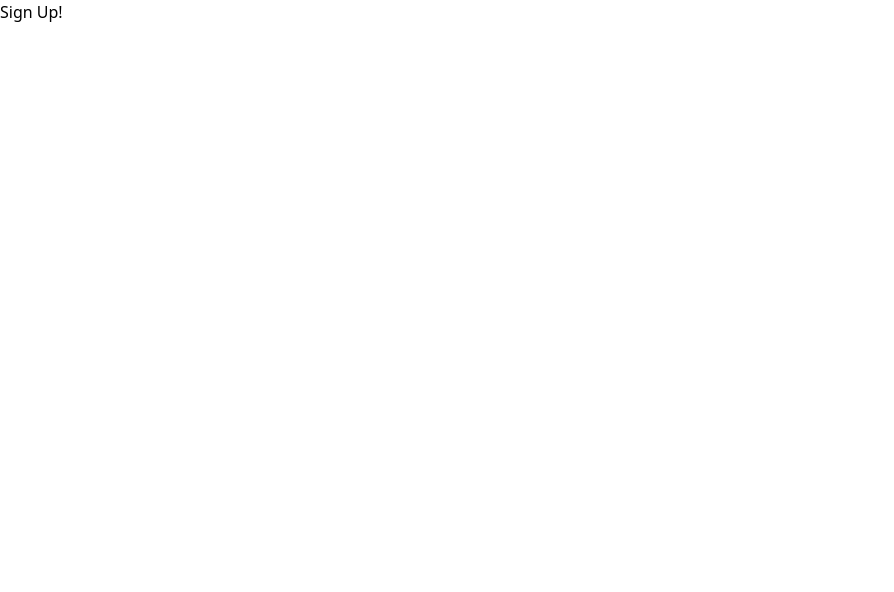
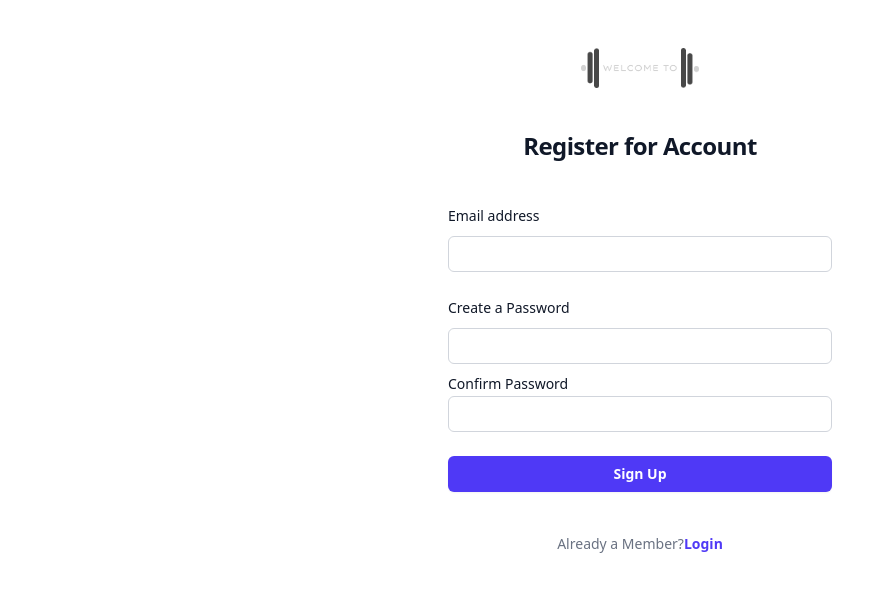
Before and after one commit to RiaChacko/NextGenWellness, a React (Vite) app: page /signup in a window 1280 px wide. Shown: the top 592 px of the page, without its empty margins (0-894 px from the left). Built offline with nearby package versions, Linux system fonts and the light colour scheme.

Commit message:
Added form to SignUp.jsx

```diff
--- a/src/pages/SignUp.jsx
+++ b/src/pages/SignUp.jsx
@@ -1,9 +1,51 @@
-
+import logo from "../assets/login-logo.png";
+import { Link } from "react-router-dom";
 function SignUp () {
     return(
-        <div>
-            <h1>Sign Up!</h1>
+        <div class="flex min-h-full flex-col justify-center px-6 py-12 lg:px-8">
+        <div class="sm:mx-auto sm:w-full sm:max-w-sm">
+            <img class="mx-auto h-10 w-auto" src={logo} alt="Your Company"/>
+            <h2 class="mt-10 text-center text-2xl/9 font-bold tracking-tight text-gray-900">Register for Account</h2>
+    </div>
+
+    <div class="mt-10 sm:mx-auto sm:w-full sm:max-w-sm">
+        <form class="space-y-6" action="#" method="POST">
+    <div>
+        <label for="email" class="block text-sm/6 font-medium text-gray-900">Email address</label>
+        <div class="mt-2">
+          <input type="email" name="email" id="email" autocomplete="email" required class="block w-full rounded-md bg-white px-3 py-1.5 text-base text-gray-900 outline-1 -outline-offset-1 outline-gray-300 placeholder:text-gray-400 focus:outline-2 focus:-outline-offset-2 focus:outline-indigo-600 sm:text-sm/6"/>
         </div>
+      </div>
+
+      <div>
+        <div class="flex items-center justify-between">
+          <label for="password" class="block text-sm/6 font-medium text-gray-900">Create a Password</label>
+          {/* <div class="text-sm">
+            <a href="#" class="font-semibold text-indigo-600 hover:text-indigo-500">Forgot password?</a>
+          </div> */}
+        </div>
+        <div class="mt-2">
+          <input type="password" name="password" id="password" autocomplete="current-password" required class="block w-full rounded-md bg-white px-3 py-1.5 text-base text-gray-900 outline-1 -outline-offset-1 outline-gray-300 placeholder:text-gray-400 focus:outline-2 focus:-outline-offset-2 focus:outline-indigo-600 sm:text-sm/6"/>
+        </div>
+
+        <div class="mt-2">
+        <label for="password" class="block text-sm/6 font-medium text-gray-900">Confirm Password</label>
+          <input type="password" name="password" id="confirmpassword" autocomplete="current-password" required class="block w-full rounded-md bg-white px-3 py-1.5 text-base text-gray-900 outline-1 -outline-offset-1 outline-gray-300 placeholder:text-gray-400 focus:outline-2 focus:-outline-offset-2 focus:outline-indigo-600 sm:text-sm/6"/>
+        </div>
+
+      </div>
+
+      <div>
+        <button type="submit" class="flex w-full justify-center rounded-md bg-indigo-600 px-3 py-1.5 text-sm/6 font-semibold text-white shadow-xs hover:bg-indigo-500 focus-visible:outline-2 focus-visible:outline-offset-2 focus-visible:outline-indigo-600">Sign Up</button>
+      </div>
+    </form>
+
+    <p class="mt-10 text-center text-sm/6 text-gray-500">
+      Already a Member?
+      <Link to="/login" class="font-semibold text-indigo-600 hover:text-indigo-500">Login</Link>
+    </p>
+  </div>
+</div>
     );
 }
 
```
